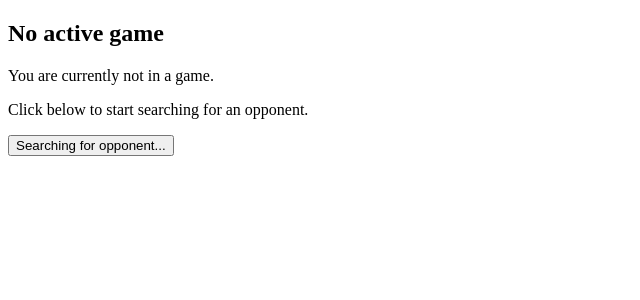
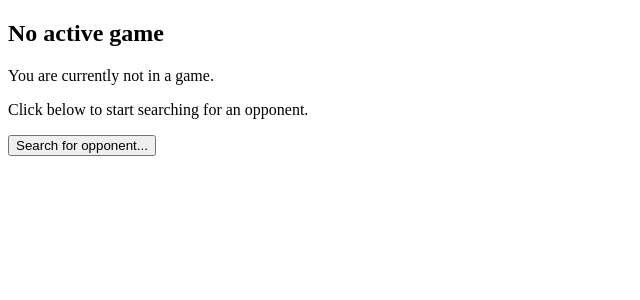
Before and after one commit to Davidxdydz/3bir, a Flask app: template templates/game_states/inactive.html in a window 1280 px wide. Shown: the part 88-388 px from the top of the page, without its empty margins (0-640 px from the left). Run offline with Flask 3, Linux system fonts and the light colour scheme; the template is opened without the code that fills it, so the values that code supplies are empty.

Commit message:
better naming

```diff
--- a/templates/game_states/inactive.html
+++ b/templates/game_states/inactive.html
@@ -8,7 +8,7 @@
     <p>You are currently not in a game.</p>
     <p>Click below to start searching for an opponent.</p>
     <form method="POST" action="/game">
-        <button type="submit" name="start_search" class="btn-search">Searching for opponent...</button>
+        <button type="submit" name="start_search" class="btn-search">Search for opponent...</button>
     </form>
 </div>
 
```
